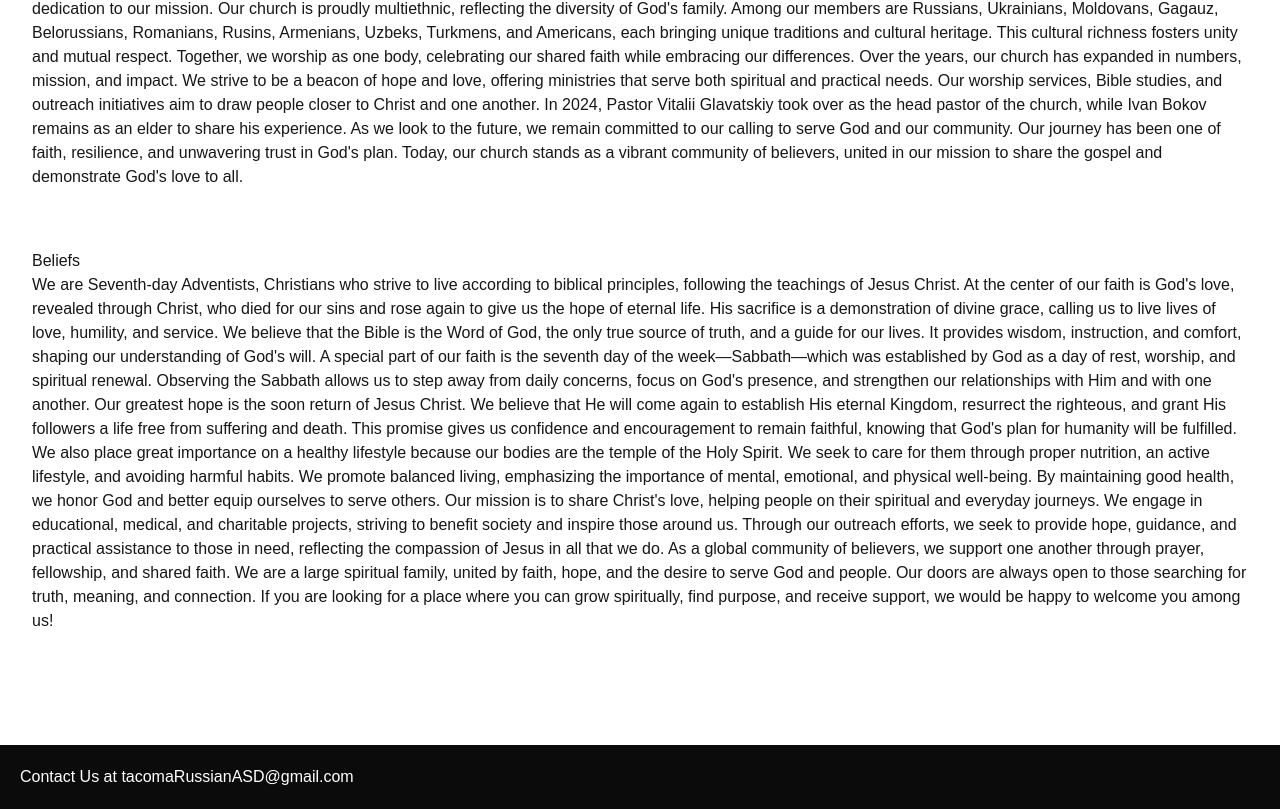
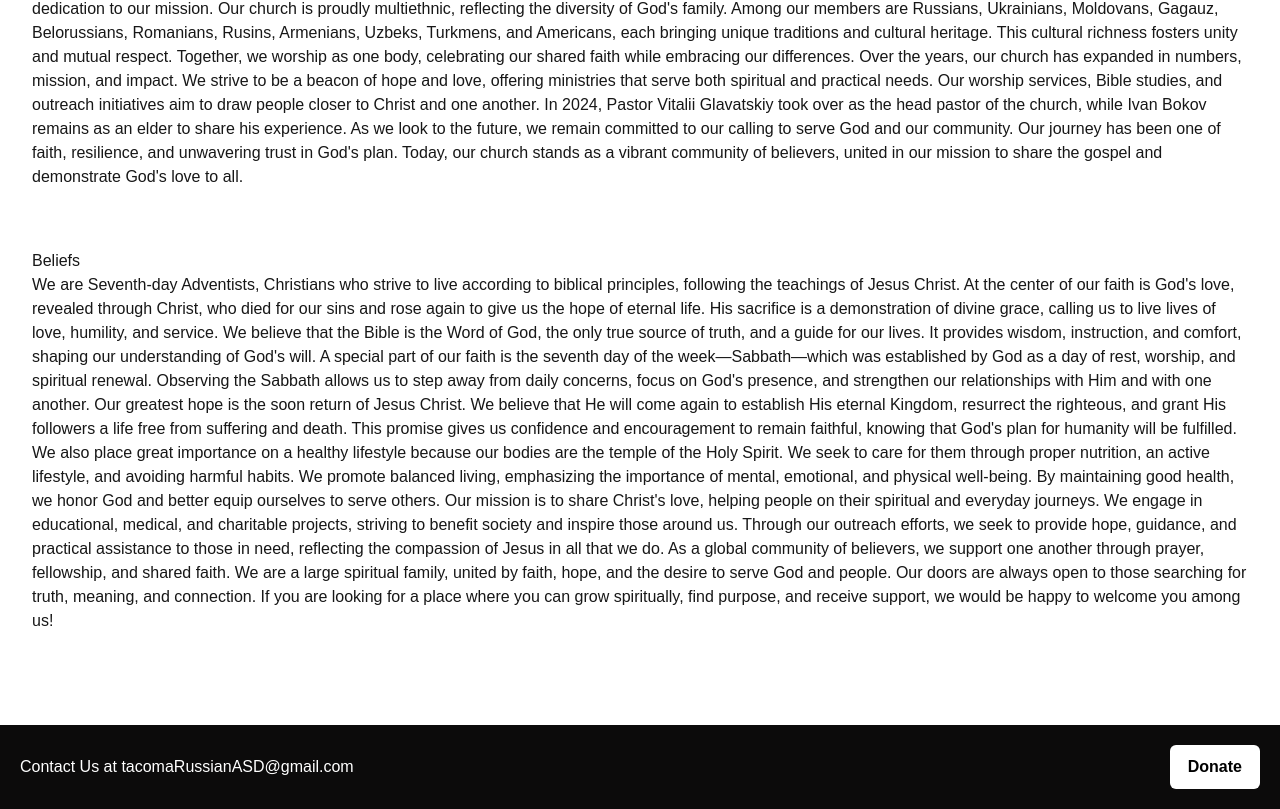
Before and after one commit to glavavlada/TacomaASDWebsite, a Next.js app in the folder my-church-site/: page / in a window 1280 px wide. Shown: the part 375-1184 px from the top of the page. Built offline with nearby package versions, Linux system fonts and the light colour scheme; no server answers.

Commit message:
Added a donation button that opens up a QR code with a link. as well as explore CSS to make it look nice.

```diff
--- a/my-church-site/src/app/api/youtube-live/route.ts
+++ b/my-church-site/src/app/api/youtube-live/route.ts
@@ -19,6 +19,7 @@ export async function GET() {
     `&eventType=live` +
     `&type=video` +
     `&key=${apiKey}`;
+
 
   try {
     const res = await fetch(url, {
--- a/my-church-site/src/app/globals.css
+++ b/my-church-site/src/app/globals.css
@@ -53,12 +53,148 @@ header a:hover{
   border-radius: 5px;
 }
 
-footer {
+
+/*NEED TO CLEAN THIS UP LATER, GLOBAL CSS IS A MESS SO THIGNS COULD BE DISORGANIZED*/
+
+
+/* FOOTER */
+.Footer {
   padding: 20px;
   background-color: #0c0b0b;
   color: white;
+
+  display: flex;
+  justify-content: space-between;
+  align-items: center;
+}
+
+/* DONATE BUTTON */
+.donateButton {
+  background-color: white;
+  color: black;
+
+  padding: 10px 18px;
+
+  border: none;
+  border-radius: 6px;
+
+  cursor: pointer;
+  font-weight: bold;
+}
+
+.donateButton:hover {
+  background-color: #ddd;
+}
+
+/* donate popup */
+.donatePopup {
+  position: fixed;
+
+  top: 0;
+  left: 0;
+
+  width: 100vw;
+  height: 100vh;
+
+  background-color: rgba(0, 0, 0, 0.75);
+
+  display: flex;
+  justify-content: center;
+  align-items: center;
+
+  z-index: 1000;
+}
+
+/* popup content */
+.popupContent {
+  background-color: white;
+  color: black;
+  width: 400px;
+  max-width: 90%;
+
+  padding: 30px;
+  border-radius: 15px;
+  text-align: center;
+  position: relative;
+
+  box-shadow: 0 0 25px rgba(0,0,0,0.4);
+  animation: popupAppear 0.2s ease-out;
+}
+
+/* close button */
+.closeButton {
+  position: absolute;
+
+  top: 12px;
+  right: 12px;
+  width: 35px;
+  height: 35px;
+
+  border: none;
+  border-radius: 50%;
+
+  background-color: #222;
+  color: white;
+
+  font-size: 18px;
+  font-weight: bold;
+
+  cursor: pointer;
+
+  transition: 0.2s;
+}
+
+.closeButton:hover {
+  background-color: #444;
+  transform: scale(1.05);
+}
+
+/* popup animation */
+@keyframes popupAppear {
+  from {
+    opacity: 0;
+    transform: scale(0.9);
+  }
+
+  to {
+    opacity: 1;
+    transform: scale(1);
+  }
+}
+
+/* qr */
+.qrCode {
+  width: 220px;
+  max-width: 100%;
+
   margin-top: 20px;
+  margin-bottom: 20px;
+
+  border-radius: 10px;
+
+  border: 3px solid #ddd;
 }
+
+.popupContent a {
+  display: inline-block;
+  margin-top: 10px;
+
+  background-color: #0c0b0b;
+  color: white;
+
+  padding: 10px 18px;
+  border-radius: 6px;
+
+  text-decoration: none;
+}
+
+.popupContent a:hover {
+  background-color: #333;
+}
+
+
+/*NEED TO CLEAN THIS UP LATER, GLOBAL CSS IS A MESS SO THIGNS COULD BE DISORGANIZED*/
+
 
 header nav {
   display: flex;
--- a/my-church-site/src/components/Foot.tsx
+++ b/my-church-site/src/components/Foot.tsx
@@ -1,10 +1,38 @@
+"use client";
+import { useState } from "react";
 import Link from "next/link";
 
 export default function Foot() {
-    return (
-        <footer className="Footer">
-        {/* Footer */}
+  const [showDonate, setShowDonate] = useState(false);
+  return (
+    <>
+      <footer className="Footer">
         <p>Contact Us at tacomaRussianASD@gmail.com</p>
-        </footer>
-    );
+        <button className="donateButton" onClick={() => setShowDonate(true)}>
+          Donate
+        </button>
+
+      </footer>
+      {showDonate && (
+        <div className="donatePopup">
+          <div className="popupContent">
+            <button className="closeButton" onClick={() => setShowDonate(false)} >
+              X
+            </button>
+
+            <h2>Support Our Church</h2>
+
+            <img src="/donationLink.png" alt="Donation QR Code" className="QrCode"
+            />
+
+            <a href="https://adventistgiving.org/donate/ANIMTR" target="_blank" rel="noopener noreferrer">
+              Open Donation Link
+            </a>
+
+          </div>
+
+        </div>
+      )}
+    </>
+  );
 }
```
Also changed, not shown: my-church-site/public/DonationLink.png (added).
